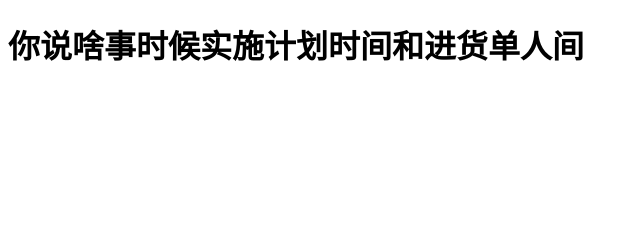
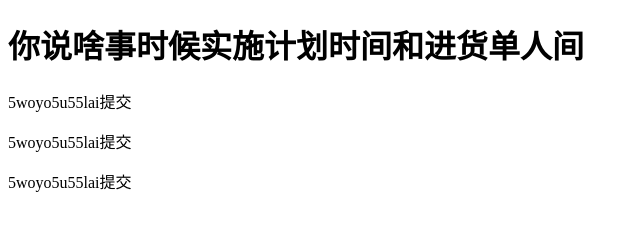
Before and after one commit to xiaogang1945/success, a plain HTML site: page index.html in a window 1280 px wide. Shown: the whole page, without its empty margins (0-640 px from the left). Drawn offline with Linux system fonts and the light colour scheme.

Commit message:
update index.html

```diff
--- a/index.html
+++ b/index.html
@@ -9,5 +9,7 @@
 <h1>
     你说啥事时候实施计划时间和进货单人间
 </h1>
+<p>5woyo5u55lai提交</p>
+<p>5woyo5u55lai提交</p><p>5woyo5u55lai提交</p>
 </body>
 </html>
```
